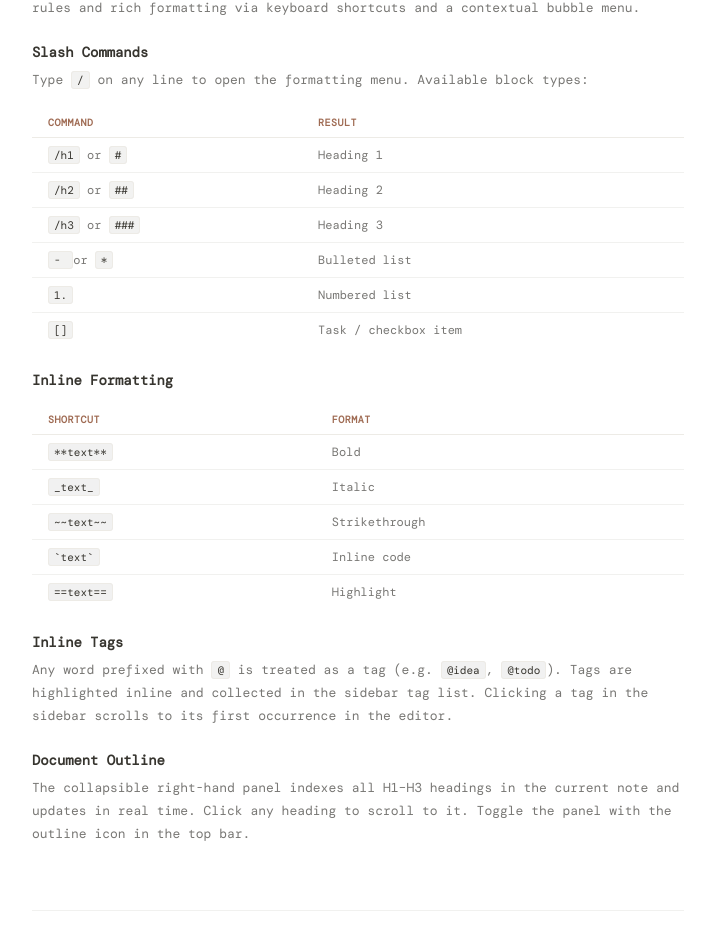
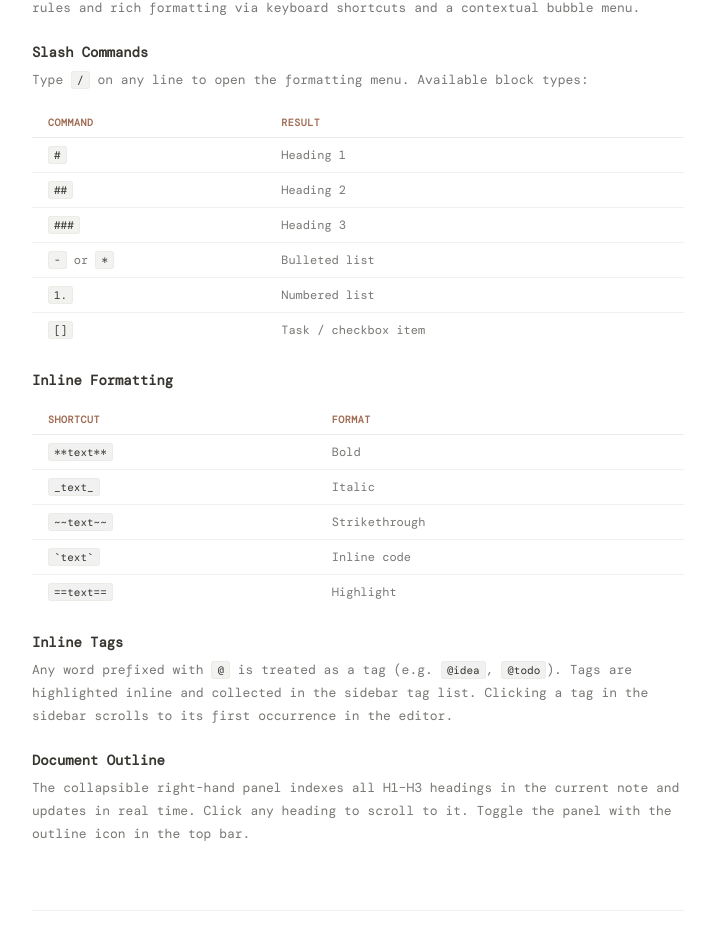
Before and after one commit to joshuasarmiento/aethernotes, a Vue app: page /docs in a window 1280 px wide. Shown: the part 1197-2132 px from the top of the page, without its empty margins (252-967 px from the left). Built offline with nearby package versions, Linux system fonts and the light colour scheme.

Commit message:
docs: remove slash commands header

```diff
--- a/src/views/DocsPage.vue
+++ b/src/views/DocsPage.vue
@@ -6,8 +6,10 @@
       <div class="docs-header-inner">
         <div class="docs-logo-container">
           <!-- Sidebar Toggle Button (visible only on mobile) -->
-          <button class="sidebar-toggle" @click="toggleSidebar" :aria-expanded="sidebarOpen" aria-label="Toggle navigation">
-            <svg xmlns="http://www.w3.org/2000/svg" width="16" height="16" viewBox="0 0 24 24" fill="none" stroke="currentColor" stroke-width="2" stroke-linecap="round" stroke-linejoin="round">
+          <button class="sidebar-toggle" @click="toggleSidebar" :aria-expanded="sidebarOpen"
+            aria-label="Toggle navigation">
+            <svg xmlns="http://www.w3.org/2000/svg" width="16" height="16" viewBox="0 0 24 24" fill="none"
+              stroke="currentColor" stroke-width="2" stroke-linecap="round" stroke-linejoin="round">
               <line x1="4" x2="20" y1="12" y2="12" />
               <line x1="4" x2="20" y1="6" y2="6" />
               <line x1="4" x2="20" y1="18" y2="18" />
@@ -139,19 +141,19 @@ bun run dev</code></pre>
             </thead>
             <tbody>
               <tr>
-                <td><code class="inline-code">/h1</code> or <code class="inline-code"># </code></td>
+                <td><code class="inline-code"># </code></td>
                 <td>Heading 1</td>
               </tr>
               <tr>
-                <td><code class="inline-code">/h2</code> or <code class="inline-code">## </code></td>
+                <td><code class="inline-code">## </code></td>
                 <td>Heading 2</td>
               </tr>
               <tr>
-                <td><code class="inline-code">/h3</code> or <code class="inline-code">### </code></td>
+                <td><code class="inline-code">### </code></td>
                 <td>Heading 3</td>
               </tr>
               <tr>
-                <td><code class="inline-code">- </code> or <code class="inline-code">* </code></td>
+                <td><code class="inline-code">-</code> or <code class="inline-code">* </code></td>
                 <td>Bulleted list</td>
               </tr>
               <tr>
```
